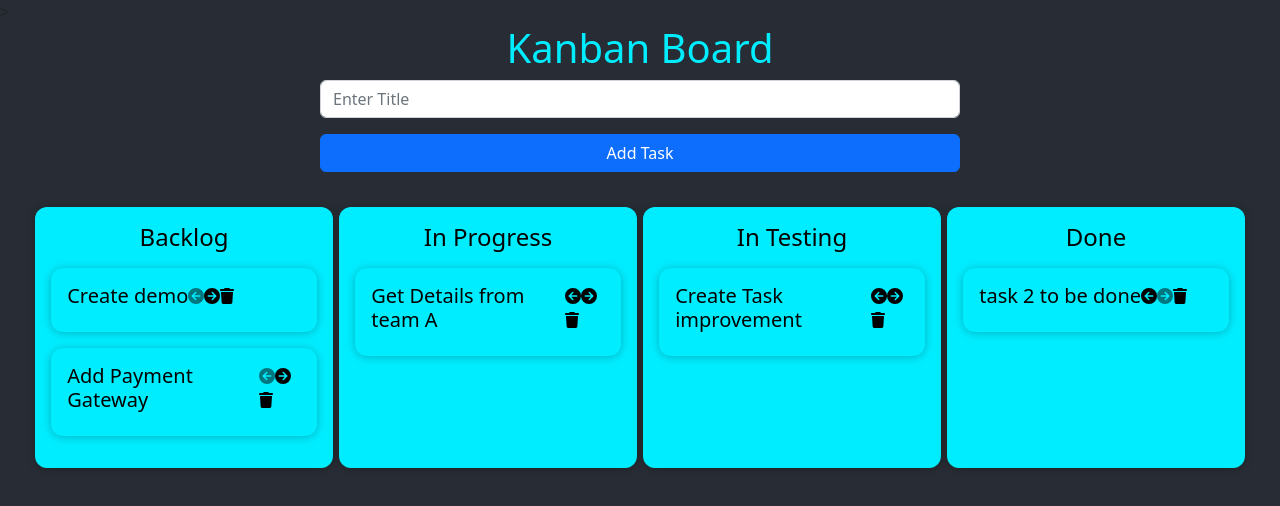
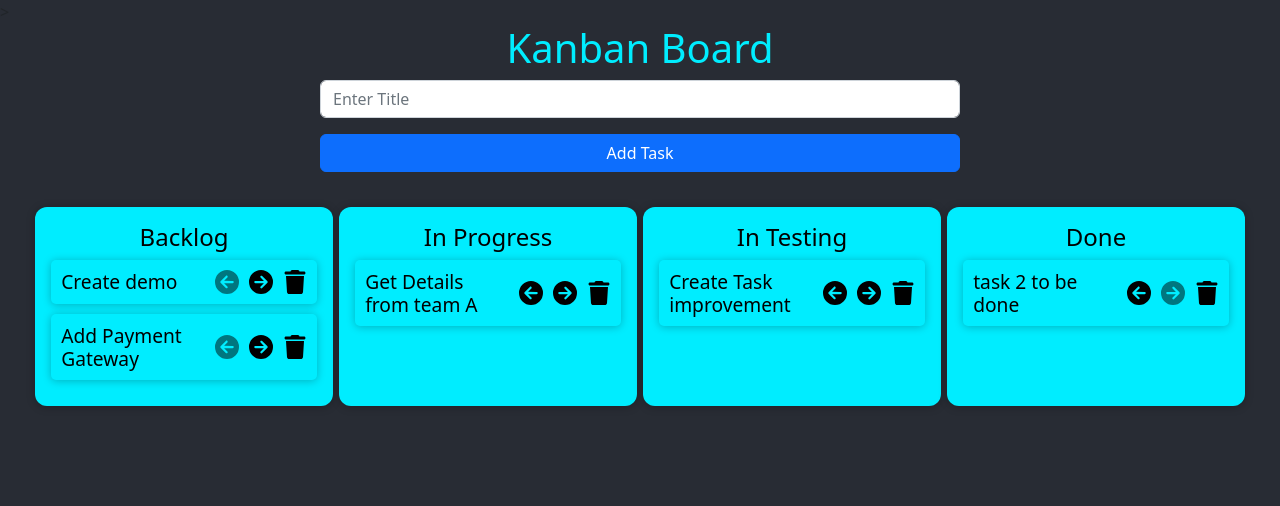
Before and after one commit to ritzy192/kanban_board, a React (Create React App) app: page / in a window 1280 px wide. Shown: the top 506 px of the page. Built offline with nearby package versions, Linux system fonts and the light colour scheme.

Commit message:
improved taskIcons css and added NoTaskMessage component

```diff
--- a/src/Components/NewTask/NewTask.js
+++ b/src/Components/NewTask/NewTask.js
@@ -1,8 +1,8 @@
 import { useState } from "react";
 import Button from "react-bootstrap/Button";
 import Form from "react-bootstrap/Form";
-import 'bootstrap/dist/css/bootstrap.min.css'
-import '../NewTask/NewTask.css'
+import "bootstrap/dist/css/bootstrap.min.css";
+import "../NewTask/NewTask.css";
 
 const NewTask = (props) => {
   const [taskTitle, setTaskTitle] = useState("");
@@ -14,7 +14,7 @@ const NewTask = (props) => {
   const handleSubmit = (e) => {
     e.preventDefault();
     const newTask = { title: taskTitle, storyPnt: 0 };
-    setTaskTitle('')
+    setTaskTitle("");
     props.createTask(newTask);
   };
   return (
--- /dev/null
+++ b/src/Components/NoTaskMessage/NoTaskMessage.css
@@ -0,0 +1,13 @@
+.noTaskMessage {
+    display: flex;
+    align-items: center;
+    justify-content: center;
+    height: 100px;
+  }
+
+  .noTaskMessage p {
+    font-size: 1.2rem;
+    margin: 0;
+    padding: 10px;
+    text-align: center;
+  }
--- /dev/null
+++ b/src/Components/NoTaskMessage/NoTaskMessage.js
@@ -0,0 +1,11 @@
+import "../NoTaskMessage/NoTaskMessage.css"
+
+const NoTaskMessage = () => {
+    return (
+      <div className="noTaskMessage">
+        <p>No tasks available</p>
+      </div>
+    );
+  };
+
+  export default NoTaskMessage
--- a/src/Components/StatusTypeCard/StatusTypeCard.js
+++ b/src/Components/StatusTypeCard/StatusTypeCard.js
@@ -1,16 +1,21 @@
+import NoTaskMessage from "../NoTaskMessage/NoTaskMessage";
 import Task from "../Tasks/Task";
 
 const StatusTypeCard = (props) => {
   const tasks = props.taskList;
-  const taskEvent = props.handleTaskEvent
+  const taskEvent = props.handleTaskEvent;
   //console.log("here it is ", tasks);
   //console.log("Card Name is ", props.taskTypeList.title);
   return (
     <div className="taskTypeCards">
       <h4>{props.taskTypeList.title}</h4>
-      {tasks.map((item) => (
-        <Task key= {item.id} task={item} callTaskEvent={taskEvent}></Task>
-      ))}
+      {tasks.length === 0 ? (
+        <NoTaskMessage />
+      ) : (
+        tasks.map((item) => (
+          <Task key={item.id} task={item} callTaskEvent={taskEvent} />
+        ))
+      )}
     </div>
   );
 };
--- a/src/Components/Tasks/Task.css
+++ b/src/Components/Tasks/Task.css
@@ -1,15 +1,52 @@
-.taskDetails{
+.taskDetails {
     display: flex;
-    flex-direction: row;
+    align-items: center;
+    justify-content: space-between;
+    box-shadow: 0 1px 8px rgba(0, 0, 0, 0.25);
+    border-radius: 5px;
+    padding: 10px;
+    margin-bottom: 10px;
+  }
+
+  .taskDetails h5 {
+    margin: 0;
+    font-size: 1.2rem;
     text-align: left;
-    padding: 1em;
-    background-color: rgb(0 237 255);
-    border-radius: 12px;
-    box-shadow: 0 1px 8px rgba(0, 0, 0, 0.25);
-    margin: 1em auto;
-}
+    flex-grow: 1;
+  }
 
-.disabled-icon {
-  opacity: 0.5;
-  pointer-events: none;
-}
+  .taskDetails div {
+    display: flex;
+    align-items: center;
+  }
+
+  .taskDetails svg {
+    width: 24px;
+    height: 24px;
+    margin-left: 10px;
+    cursor: pointer;
+  }
+
+  .taskDetails svg.disabled-icon {
+    opacity: 0.5;
+    cursor: not-allowed;
+  }
+
+  .taskDetails svg.fa-shake:hover {
+    animation: shake 0.5s ease-in-out;
+  }
+
+  @keyframes shake {
+    0% {
+      transform: translateX(0);
+    }
+    25% {
+      transform: translateX(-5px);
+    }
+    75% {
+      transform: translateX(5px);
+    }
+    100% {
+      transform: translateX(0);
+    }
+  }
```
